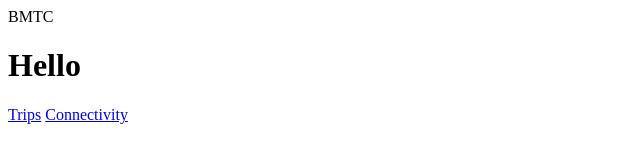
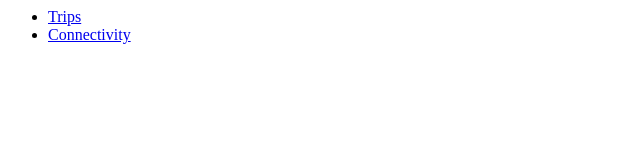
Before and after one commit to fieldsofview/bmtc_vis.github.io, a plain HTML site: page index.html in a window 1280 px wide. Shown: the whole page, without its empty margins (0-640 px from the left). Drawn offline with Linux system fonts and the light colour scheme.

Commit message:
Converted hrefs to list

```diff
--- a/index.html
+++ b/index.html
@@ -1,8 +1,9 @@
 <html>
-	<head>BMTC</head>
+	<head><title>BMTC</title></head>
 	<body>
-		<h1>Hello</h1>
-		<a href="bmtc_trips.html">Trips</a>
-		<a href="bmtc_connectivity.html">Connectivity</a>
+		<ul>
+			<li><a href="bmtc_trips.html">Trips</a></li>
+			<li><a href="bmtc_connectivity.html">Connectivity</a></li>
+		</ul>
 	</body>
 </html>
```
